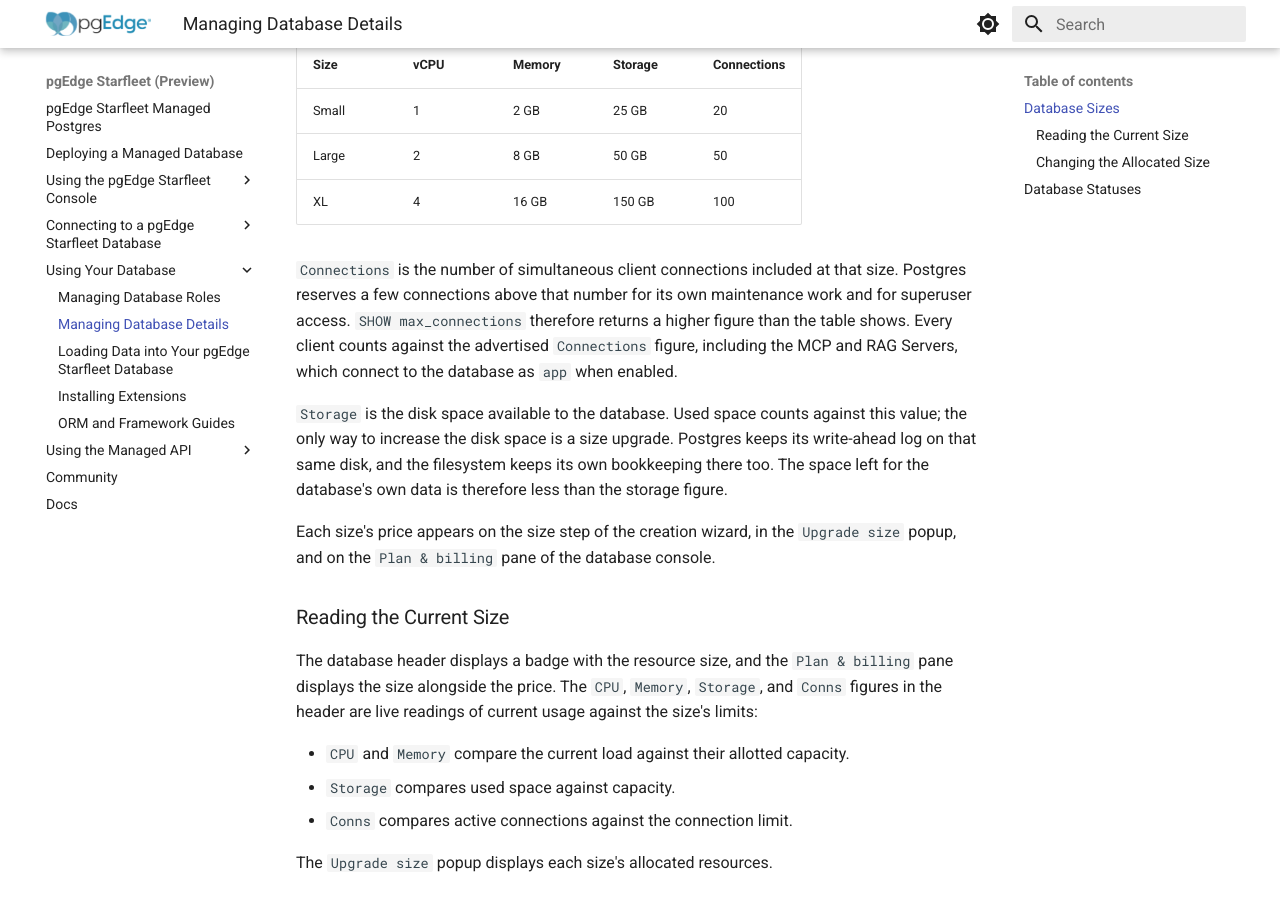
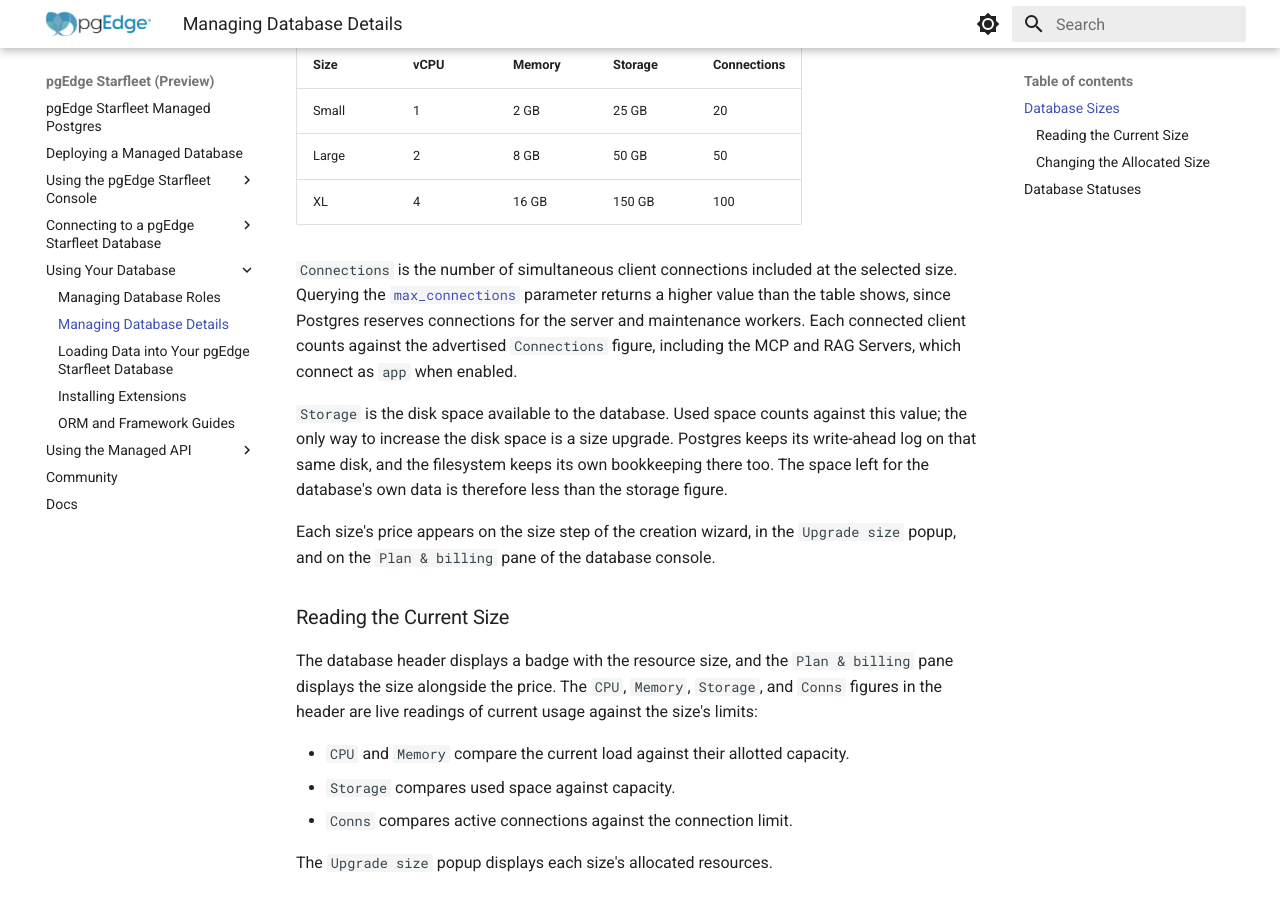
Before and after one commit to pgEdge/pgedge-starfleet-docs, an MkDocs documentation site: the page built from docs/using_database/database_details.md, in a window 1280 px wide and 900 px high, scrolled down 414 px. Built offline with MkDocs 1.6.1 and Material for MkDocs 9.7.7, drawn with Linux system fonts in a browser that asks for light colours.

Commit message:
Tighten Connections paragraph and link max_connections to Postgres docs
Rephrase the connection-reservation explanation to avoid repeating
itself, and link the max_connections parameter to its Postgres
reference page.

```diff
--- a/docs/using_database/database_details.md
+++ b/docs/using_database/database_details.md
@@ -19,11 +19,13 @@ The following table shows what each size provides:
 | XL | 4 | 16 GB | 150 GB | 100 |
 
 `Connections` is the number of simultaneous client connections included
-at that size. Postgres reserves a few connections above that number for
-its own maintenance work and for superuser access. `SHOW max_connections`
-therefore returns a higher figure than the table shows. Every client
-counts against the advertised `Connections` figure, including the MCP
-and RAG Servers, which connect to the database as `app` when enabled.
+at the selected size. Querying the
+[`max_connections`](https://www.postgresql.org/docs/current/runtime-config-connection.html#GUC-MAX-CONNECTIONS)
+parameter returns a higher value than the table shows, since Postgres
+reserves connections for the server and maintenance workers. Each
+connected client counts against the advertised `Connections` figure,
+including the MCP and RAG Servers, which connect as `app` when
+enabled.
 
 `Storage` is the disk space available to the database. Used space counts
 against this value; the only way to increase the disk space is a size
```
